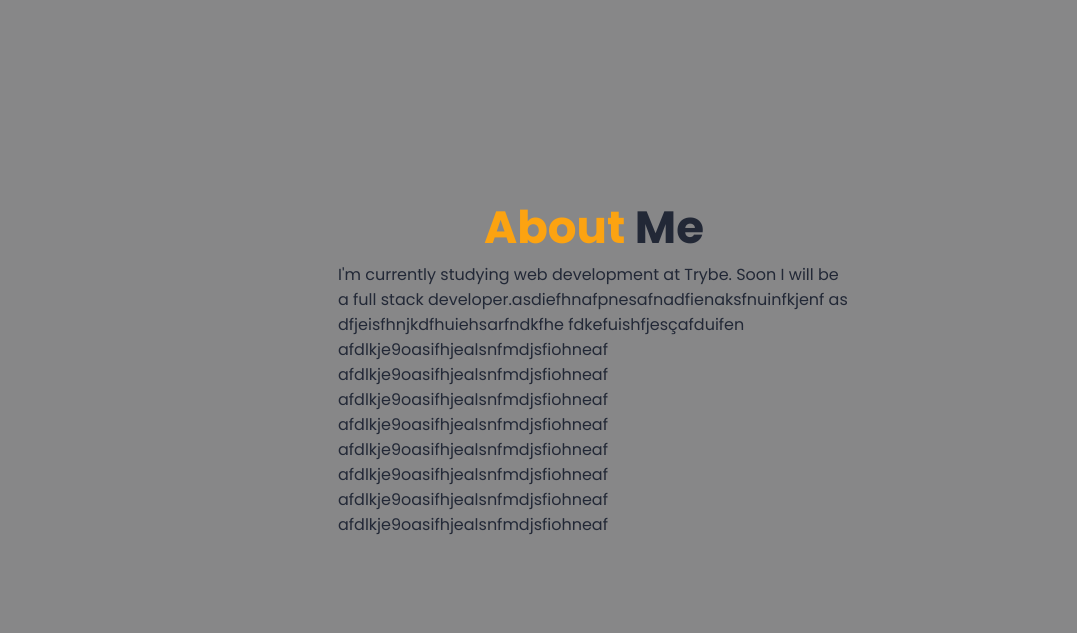
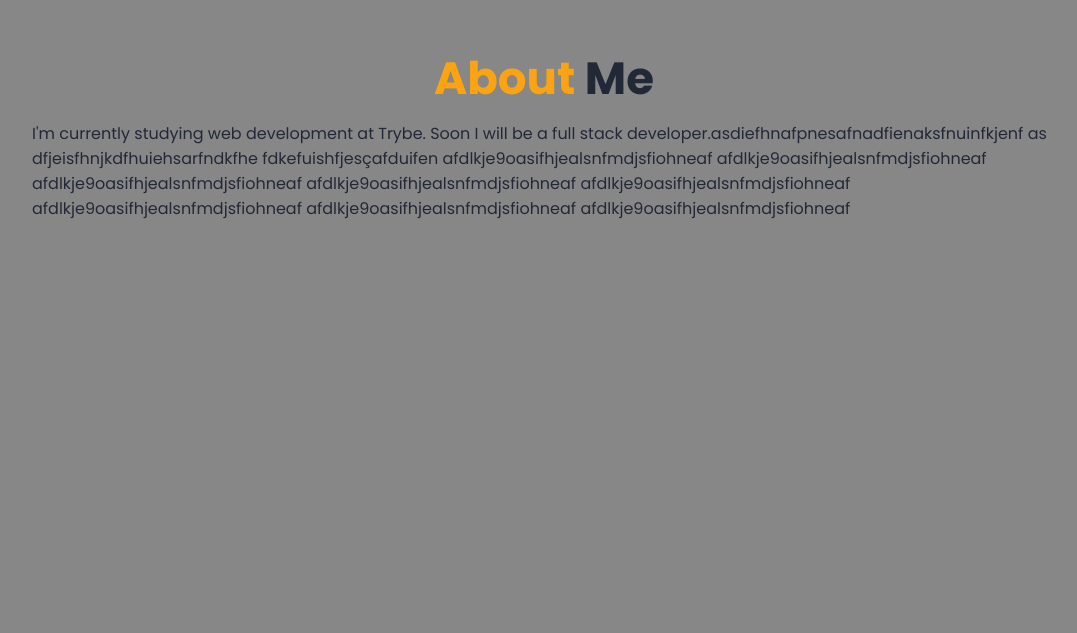
Before and after one commit to arlisson314/portifolio, a React (Create React App) app: page / in a window 1280 px wide. Shown: the part 867-1500 px from the top of the page, without its empty margins (96-1173 px from the left). Built offline with nearby package versions, Linux system fonts and the light colour scheme.

Commit message:
move informções para pagina contatos

```diff
--- a/src/components/About/styles.js
+++ b/src/components/About/styles.js
@@ -1,19 +1,19 @@
 import styled from 'styled-components';
 
 export const Container = styled.div`
-  max-width: 100vw;
+  width: 100vw;
   height: 100vh;
   display: flex;
-  justify-content: space-around;
+  justify-content: center;
   align-items: center;
   margin-top: 2em;
   >section {
-    max-width: 40%;
+    width: 100%;
+    height: 80%;
     display: flex;
     align-items: center;
     justify-content: center;
     flex-direction: column;
-    margin-left: 100px;
     >h1 {
       font-size: 2.82em;
       color: var(--terciary);
@@ -22,66 +22,49 @@ export const Container = styled.div`
       }
     }
     >article {
+      width: 80%;
+      height: 100%;
+      margin-top: 0.5em;
       color: var(--secundary);
-      width: 100%;
-    }
-  }
-  >main {
-    width: 60%;
-    display: flex;
-    flex-direction: column;
-    align-items: start;
-    margin-top: 60px;
-    margin-left: 200px;
-    justify-content: center;
-    >h3 {
-      color: var(--terciary);
-      >span {
-        color: var(--secundary);
+      p {
+        width: 100%;
+        height: 100%;
+        word-break: break-word;
       }
     }
   }
   @media screen and (max-width: 768px) {
     max-width: 100vw;
     max-height: 100vh;
-    padding-top: 9.8em;
+    padding-top: 4em;
     display: flex;
     flex-direction: column;
     justify-content: center;
-    align-items: space-around;
-    align-self: center;
-    font-size: 0.65em;
+    align-items: center;
     section {
-      margin: auto;
-      height: 60%
-      display:flex:
-      flex-direction: column;
-      text-align: justify;
-      word-break: break-word;
+      width: 100%;
+      height: 100%;
+      display:flex;
+      justify-content: center;
+      align-items: center;
+      h1 {
+        width: 100%;
+        text-align: center;
+        margin-top: 0.5em;
+      }
       article {
-        max-width: 100%
-        width: 100;
-        font-size: 1.2em;
-        font-weight: bold;
-        text-align: start;
-        word-break: break-word;
-        letter-spacing: 1px;
+        height: 100%;
+        max-width: 100%;
+        font-size: 0.65em;
+        p {
+          max-width: 100%;
+          font-weight: bold;
+          text-align: start;
+          font-size:1.2em;
+          letter-spacing: 1px;
+
+        }
       }
-    }
-    main {
-      margin: auto;
-      height: 40%
-      display:flex:
-      flex-direction: column;
-      text-align: justify;
-      word-break: break-word;
-    }
-
-    h3 {
-      /* line-height: 200%; */
-      /* font-size: 1.2em; */
-      width: 100%;
-      text-align: justify;
     }
   }
 `;
--- a/src/components/Contact/styles.js
+++ b/src/components/Contact/styles.js
@@ -7,9 +7,10 @@ const Container = styled.div`
   align-items:center;
   justify-content: center;
   >section {
-    width: 40%;
-    height: 100%;
+    width: 35%;
+    height: 30%;
     display: flex;
+    flex-direction: column;
     align-items: center;
     justify-content: center;
     >h1 {
@@ -20,24 +21,35 @@ const Container = styled.div`
         color: var(--secundary);
       }
     }
+    >div {
+      width: 55%;
+      height: 45%;
+      margin-top: 0.2em;
+      >h3 {
+        color: var(--terciary);
+        >span {
+          color: var(--secundary);
+        }
+      }
+    }
   }
   >main {
     width: 60%;
-    height: 100%;
+    height: 60%;
     display: flex;
     align-items: center;
     flex-direction: column;
     justify-content: center;
     >form {
       width: 90%;
-      height: 50%;
+      height: 100%;
       display: flex;
       align-items: center;
       flex-direction: column;
       justify-content: center;
       >input {
         width: 55%;
-        height: 40px;
+        height: 45px;
         padding: 1ch;
         border-radius: 5px;
         margin-bottom: 1ch;
@@ -96,19 +108,27 @@ const Container = styled.div`
   @media screen and (max-width: 768px) {
     display: flex;
     flex-direction: column;
+    max-height: 100%;
     section {
-      width: 100%;
-      height: 20%;
+      width: 90%;
+      height: 40%;
       h1 {
-        margin-top: 2em;
+        margin-top: 1.5em;
+      }
+      >div {
+        width: 100%;
+        height: 35%;
+        h3 {
+          font-size: 0.8em;
+        }
       }
     }
     main {
-      width: 100%;
-      height: 100%;
+      width: 90%;
+      height: 80%;
       form {
         width: 100%;
-        height: 80%;
+        height: 90%;
         display: flex;
         margin-top: -60px;
         flex-direction: column;
@@ -121,6 +141,10 @@ const Container = styled.div`
       }
       nav {
         width: 90%;
+        margin-top: -3em;
+        a img {
+          height: 30px;
+        }
       }
     }
   }
--- a/src/components/Projects/styles.js
+++ b/src/components/Projects/styles.js
@@ -68,6 +68,9 @@ const Container = styled.div`
         margin: 5px;
         flex-direction: column;
       }
+      div:hover {
+        transform: none;
+      }
     }
   }
 
```
